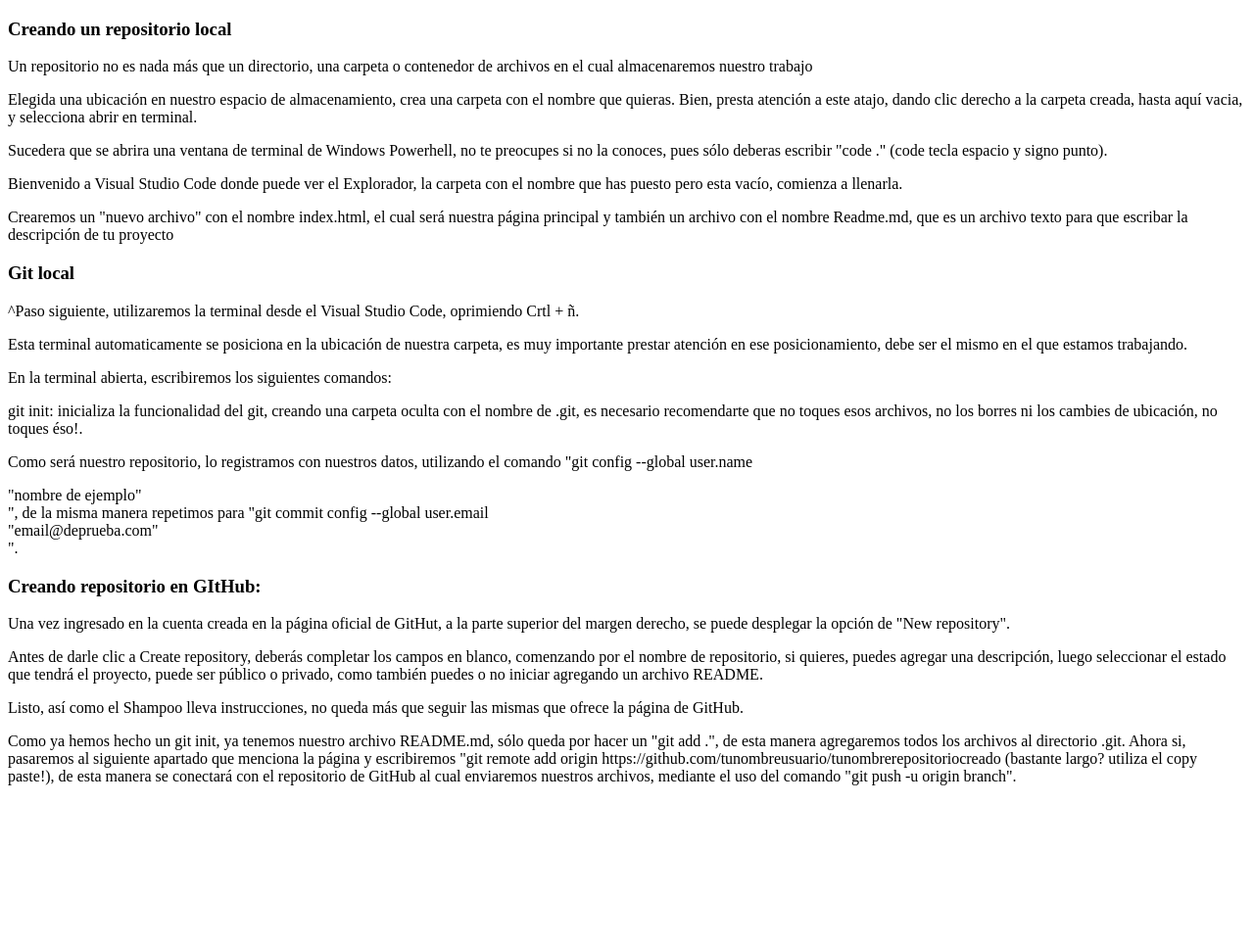
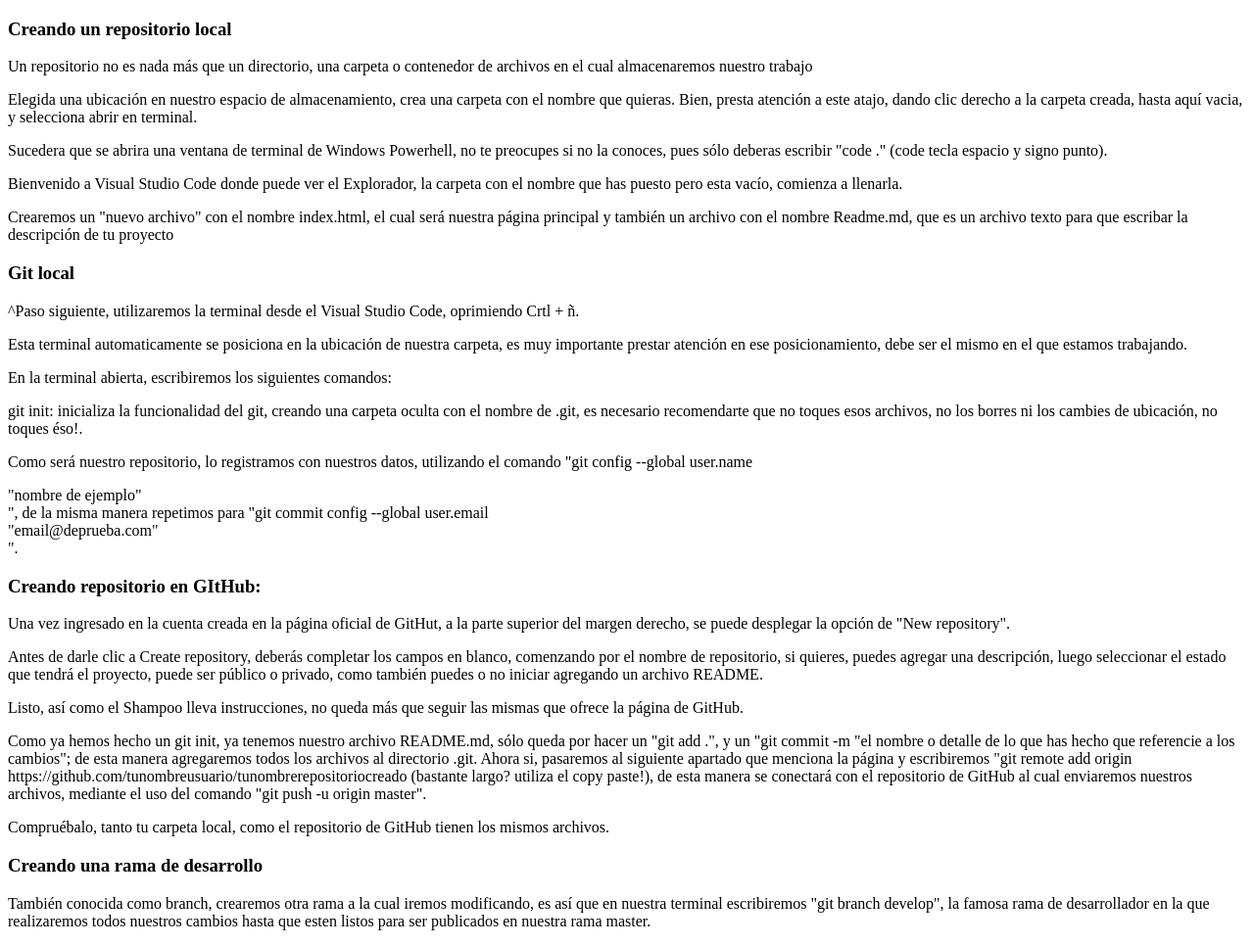
Before and after one commit to RicardoPede/repository_examenTLP23, a plain HTML site: page taller.html in a window 1280 px wide. Shown: the whole page at 98% size. Before the commit the page ends 818 px from the top, so only its background shows below. Drawn offline with Linux system fonts and the light colour scheme.

Commit message:
creando una rama develop

```diff
--- a/taller.html
+++ b/taller.html
@@ -35,11 +35,13 @@
                 <p>Una vez ingresado en la cuenta creada en la página oficial de GitHut, a la parte superior del margen derecho, se puede desplegar la opción de <spam>"New repository"</spam>.</p>
                 <p>Antes de darle clic a <spam>Create repository</spam>, deberás completar los campos en blanco, comenzando por el nombre de repositorio, si quieres, puedes agregar una descripción, luego seleccionar el estado que tendrá el proyecto, puede ser público o privado, como también puedes o no iniciar agregando un archivo README.</p>
                 <p>Listo, así como el Shampoo lleva instrucciones, no queda más que seguir las mismas que ofrece la página de GitHub.</p>
-                <p>Como ya hemos hecho un git init, ya tenemos nuestro archivo README.md, sólo queda por hacer un "git add .", de esta manera agregaremos todos los archivos al directorio .git. Ahora si, pasaremos al siguiente apartado que menciona la página y escribiremos "git remote add origin https://github.com/tunombreusuario/tunombrerepositoriocreado (bastante largo? utiliza el copy paste!), de esta manera se conectará con el repositorio de GitHub al cual enviaremos nuestros archivos, mediante el uso del comando "git push -u origin branch".</p>
+                <p>Como ya hemos hecho un git init, ya tenemos nuestro archivo README.md, sólo queda por hacer un "git add .", y un "git commit -m "el nombre o detalle de lo que has hecho que referencie a los cambios"; de esta manera agregaremos todos los archivos al directorio .git. Ahora si, pasaremos al siguiente apartado que menciona la página y escribiremos "git remote add origin https://github.com/tunombreusuario/tunombrerepositoriocreado (bastante largo? utiliza el copy paste!), de esta manera se conectará con el repositorio de GitHub al cual enviaremos nuestros archivos, mediante el uso del comando "git push -u origin master".</p>
+                <p>Compruébalo, tanto tu carpeta local, como el repositorio de GitHub tienen los mismos archivos.</p>
             </section>
-
             <section>
-
+                <h3>Creando una rama de desarrollo</h3>
+                <p>También conocida como branch, crearemos otra rama a la cual iremos modificando, es así que en nuestra terminal escribiremos "git branch develop", la famosa rama de desarrollador en la que realizaremos todos nuestros cambios hasta que esten listos para ser publicados en nuestra rama master.</p>
+                <p></p>
             </section>
         </article>
     </main>
```
